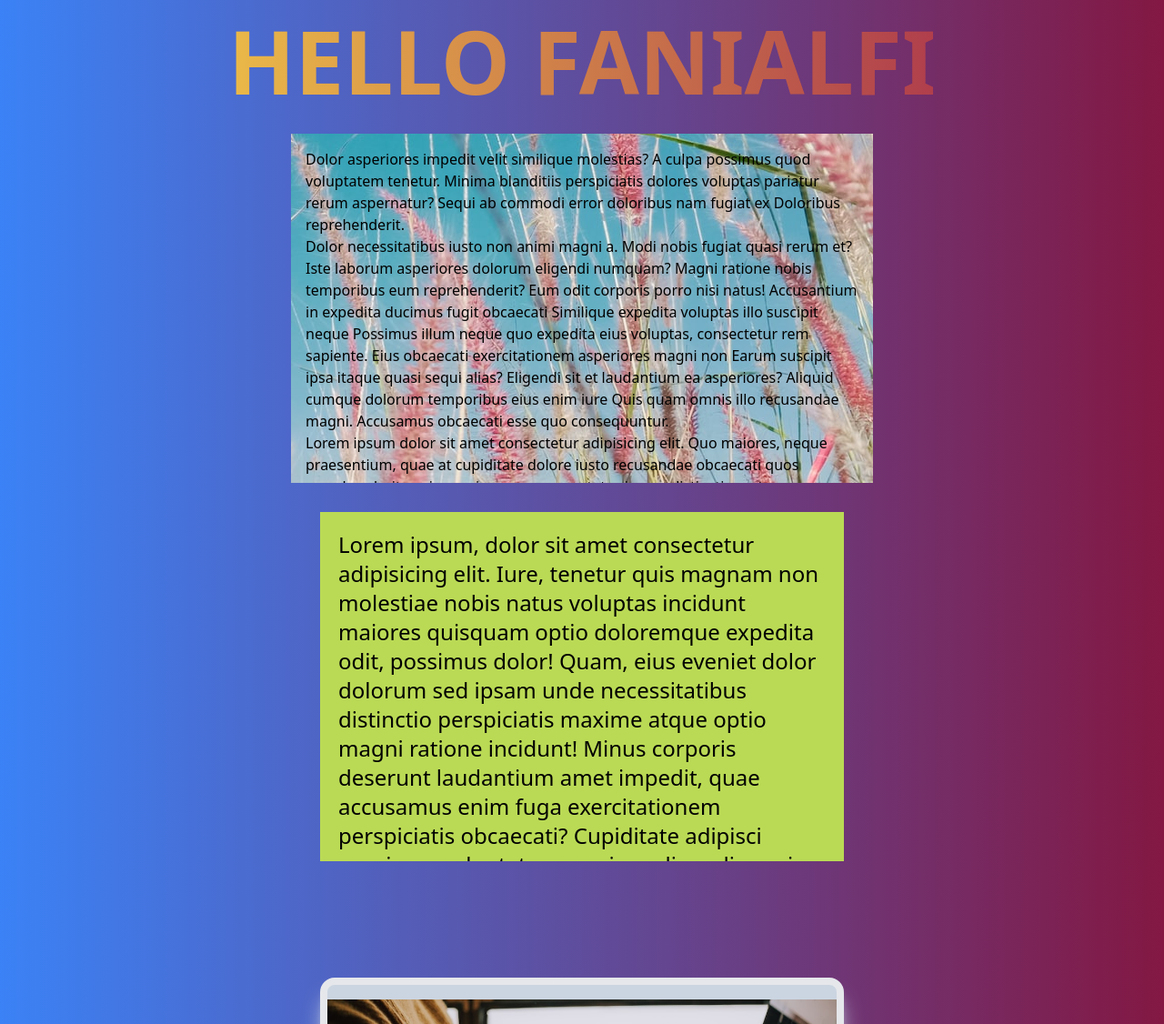
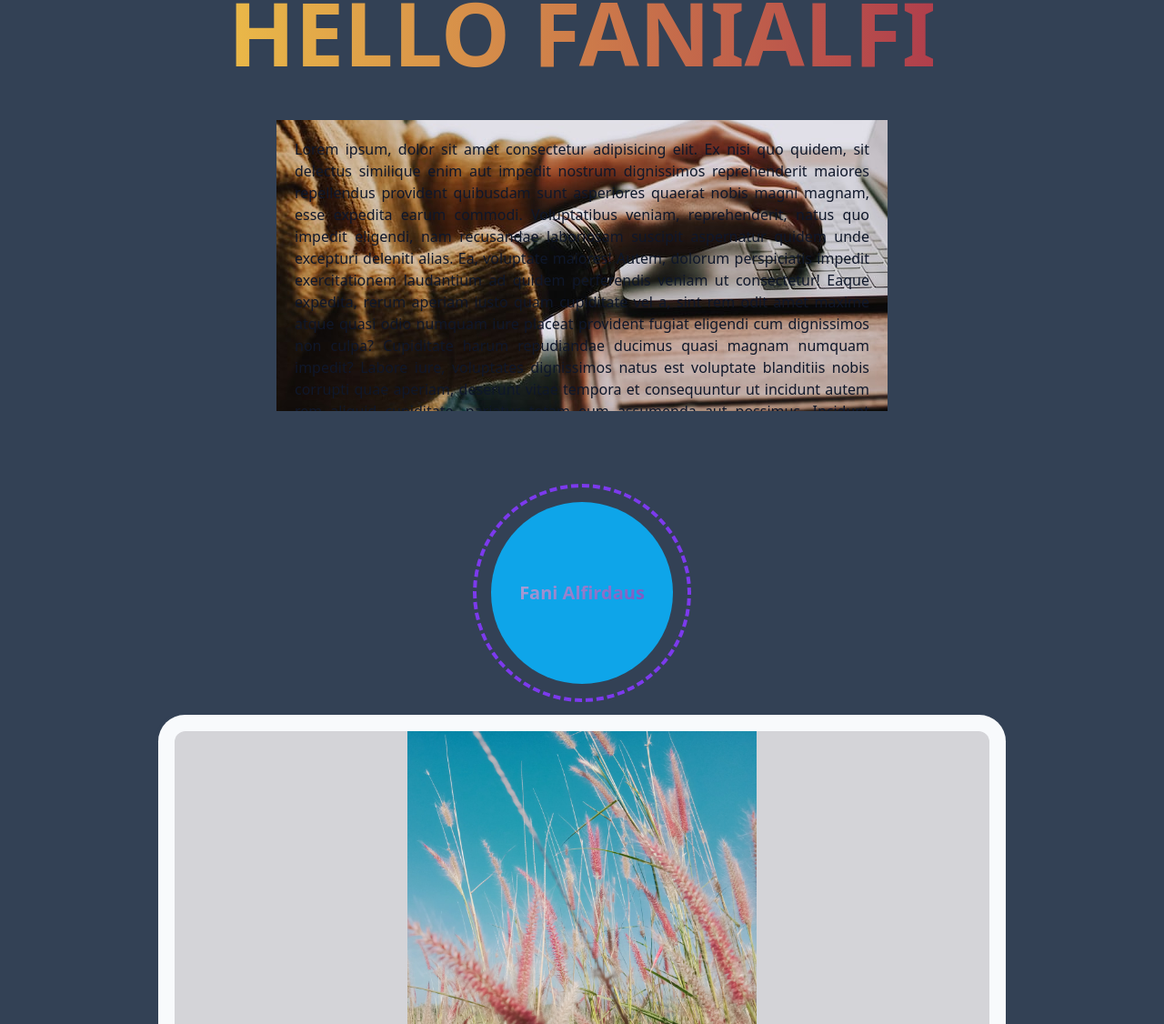
Before and after one commit to fanialfi/belajar-tailwindcss, a website: page public/index.html in a window 1280 px wide. Shown: the part 1674-2800 px from the top of the page at 91% size. Drawn offline with nearby package versions, Linux system fonts and the light colour scheme; a web font is replaced by a local one.

Commit message:
basic utility bagian 2 finally

```diff
--- a/public/index.html
+++ b/public/index.html
@@ -5,38 +5,37 @@
   <title>Belajar TailwindCSS</title>
   <meta charset="UTF-8" />
   <meta name="viewport" content="width=device-width, initial-scale=1" />
-  <link rel="preconnect" href="https://fonts.googleapis.com" />
+  <!-- <link rel="preconnect" href="https://fonts.googleapis.com" />
   <link rel="preconnect" href="https://fonts.gstatic.com" crossorigin />
   <link href="https://fonts.googleapis.com/css2?family=Oswald:wght@400;500&family=Zeyada&display=swap"
     rel="stylesheet" />
-  <link href="https://fonts.googleapis.com/css2?family=Babylonica&display=swap" rel="stylesheet" />
+  <link href="https://fonts.googleapis.com/css2?family=Babylonica&display=swap" rel="stylesheet" /> -->
   <link href="./src/main.css" rel="stylesheet" />
 </head>
 
-<body class="bg-gradient-to-r from-blue-500 to-pink-900">
+<body class="bg-slate-700">
   <h1
-    class="my-8 mx-auto p-4 text-center min-w-min font-oswald font-medium text-6xl underline decoration-double decoration-slate-800 decoration-4 underline-offset-8 uppercase text-[#CF00FF]">
-    Mari Belajar TailwindCSS
-  </h1>
+    class="my-8 mx-auto p-4 text-center min-w-min font-medium text-6xl underline decoration-double decoration-slate-800 decoration-4 underline-offset-8 uppercase text-[#CF00FF]">
+    Mari Belajar TailwindCSS</h1>
   <section class="w-5/6 mb-2 mx-auto h-1/6 bg-yellow-600">
     <h1 class="my-8 mx-10 p-4 text-center">Spacing & Sizing</h1>
     <div class="m-5 mr-5 px-4 py-5 w-32 text-center">Margin</div>
     <div class="m-4 p-4 pr-0 w-1/2 text-center mx-auto">Padding</div>
   </section>
   <section class="h-3/4 w-full p-4 bg-neutral-500">
-    <h1 class="max-w-3xl p-8 m-4 text-center mx-auto font-oswald text-5xl font-normal">
+    <h1 class="max-w-3xl p-8 m-4 text-center mx-auto text-5xl font-normal">
       Typography
     </h1>
     <h2
       class="mb-3 max-w-3xl p-3 font-sans text-2xl font-light overline decoration-[#CF00FF] decoration-double decoration-1">
       Mari Belajar TailwindCSS
     </h2>
-    <p class="mb-3 font-babylonica text-2xl font-semibold -mt-4 px-4">
+    <p class="mb-3 text-2xl font-semibold -mt-4 px-4">
       dibuat Oleh
       <a class="font-serif font-extralight underline" href="https://instagram.com/fanialfi_"
         target="_blank">fanialfi</a>
     </p>
-    <p class="mb-3 text-red-600 font-zeyada p-3 font-medium text-2xl tracking-wider leading-tight text-justify">
+    <p class="mb-3 text-red-600 p-3 font-medium text-2xl tracking-wider leading-tight text-justify">
       Lorem, ipsum dolor sit amet consectetur adipisicing elit. Obcaecati
       animi labore aliquam veritatis eligendi accusamus. Facere nesciunt qui,
       magni ullam voluptatem laboriosam minima neque incidunt ex reprehenderit
@@ -47,7 +46,7 @@
       commodi vero voluptatem corporis. Corporis quam quos aliquid, tempora
       omnis autem ut veniam itaque!
     </p>
-    <p class="mb-3 text-green-700 font-zeyada p-3 font-medium text-2xl tracking-wider leading-tight">
+    <p class="mb-3 text-green-700 p-3 font-medium text-2xl tracking-wider leading-tight">
       Lorem ipsum dolor sit amet consectetur adipisicing elit. Perspiciatis
       soluta laudantium commodi, ea illo doloribus omnis dolore animi facilis.
       Cupiditate earum iste unde impedit, quod nesciunt porro omnis ipsam
@@ -56,7 +55,7 @@
       ratione recusandae aperiam delectus possimus praesentium voluptatum
       odit, error amet. Accusantium, expedita molestiae.
     </p>
-    <p class="mb-3 text-violet-800 font-zeyada p-3 font-medium text-2xl tracking-wider leading-tight">
+    <p class="mb-3 text-violet-800 p-3 font-medium text-2xl tracking-wider leading-tight">
       Lorem, ipsum dolor sit amet consectetur adipisicing elit. Sapiente
       doloribus eius, culpa, ea, officia mollitia cum laborum dolorum dolor
       odio sit quisquam quo iusto? Error exercitationem distinctio deleniti et
@@ -68,66 +67,44 @@
     class="uppercase text-center text-8xl font-black text-transparent bg-clip-text bg-gradient-to-r from-yellow-300 to-pink-800">
     Hello Fanialfi
   </h1>
-  <section class="w-1/2 h-96 mx-auto mt-8 p-4 overflow-y-auto bg-fixed bg-center"
-    style="background-image: url(./src/img/image.jpeg)">
-    <p>
-      Dolor asperiores impedit velit similique molestias? A culpa possimus
-      quod voluptatem tenetur. Minima blanditiis perspiciatis dolores voluptas
-      pariatur rerum aspernatur? Sequi ab commodi error doloribus nam fugiat
-      ex Doloribus reprehenderit.
-    </p>
-    <p>
-      Dolor necessitatibus iusto non animi magni a. Modi nobis fugiat quasi
-      rerum et? Iste laborum asperiores dolorum eligendi numquam? Magni
-      ratione nobis temporibus eum reprehenderit? Eum odit corporis porro nisi
-      natus! Accusantium in expedita ducimus fugit obcaecati Similique
-      expedita voluptas illo suscipit neque Possimus illum neque quo expedita
-      eius voluptas, consectetur rem sapiente. Eius obcaecati exercitationem
-      asperiores magni non Earum suscipit ipsa itaque quasi sequi alias?
-      Eligendi sit et laudantium ea asperiores? Aliquid cumque dolorum
-      temporibus eius enim iure Quis quam omnis illo recusandae magni.
-      Accusamus obcaecati esse quo consequuntur.
-    </p>
-    <p>
-      Lorem ipsum dolor sit amet consectetur adipisicing elit. Quo maiores,
-      neque praesentium, quae at cupiditate dolore iusto recusandae obcaecati
-      quos reprehenderit veniam enim nemo consectetur ipsum distinctio, natus
-      aspernatur! Velit illum placeat doloremque, provident unde repellat
-      autem voluptatem, corporis, quas aperiam blanditiis numquam consequatur
-      esse sint necessitatibus dolorem animi dignissimos soluta nam voluptates
-      consequuntur quaerat illo! Obcaecati temporibus possimus error magni,
-      adipisci alias amet veniam ipsam beatae libero molestias inventore
-      debitis dolor fuga quasi vero modi tempore voluptate ea assumenda,
-      maiores saepe minus? Tempore iusto provident eius voluptatum impedit
-      delectus!
-    </p>
-  </section>
   <!-- Basic Utility Bagian 2 awal -->
-  <div class="max-w-xl h-96 overflow-auto hover:bg-local bg-fixed bg-[#BADA55] mx-auto mt-8">
-    <p class="p-5 text-2xl bg-inherit">Lorem ipsum, dolor sit amet consectetur adipisicing elit. Iure, tenetur quis
-      magnam non
-      molestiae nobis natus
-      voluptas incidunt maiores quisquam optio doloremque expedita odit, possimus dolor! Quam, eius eveniet dolor
-      dolorum sed ipsam unde necessitatibus distinctio perspiciatis maxime atque optio magni ratione incidunt! Minus
-      corporis deserunt laudantium amet impedit, quae accusamus enim fuga exercitationem perspiciatis obcaecati?
-      Cupiditate adipisci possimus voluptatem maxime eligendi omnis animi. Voluptas facere consectetur dolor vel
-      distinctio delectus, nulla molestiae. Sed dolorem rerum et velit adipisci dicta tempore esse, numquam distinctio
-      reiciendis ratione modi fuga aut accusantium possimus repudiandae odio similique quaerat. Aspernatur, nihil eius
-      neque amet est odit placeat ipsam ut architecto tempora iste? Laudantium corporis doloremque quas id sapiente
-      error harum ducimus perspiciatis, obcaecati numquam molestias, aspernatur aut maiores quos voluptatibus eos
-      quaerat, eum quia architecto nobis fuga velit! Laudantium totam animi, dolor nobis minima aliquid, veniam fuga
-      cupiditate facilis adipisci, dicta ipsam repellat quam aliquam distinctio ex fugit libero! Incidunt alias placeat
-      ducimus nam deleniti iure quidem unde blanditiis laboriosam, tempore, odio velit sequi consequuntur vero ullam,
-      eveniet adipisci sed soluta! Officia nihil excepturi eius quidem, rem pariatur cum maxime! Ducimus vero itaque
-      aspernatur praesentium alias, sint beatae qui, earum quibusdam inventore sunt voluptas.</p>
+  <div class="max-w-2xl h-80 bg-slate-300 mx-auto mt-12 overflow-auto text-slate-900 bg-fixed bg-center"
+    style="background-image: url('./src/img/laptop.jpg');">
+    <p class="p-5 text-justify">Lorem ipsum, dolor sit amet consectetur adipisicing elit. Ex nisi quo quidem, sit
+      delectus similique
+      enim aut
+      impedit nostrum dignissimos reprehenderit maiores repellendus provident quibusdam sunt asperiores quaerat nobis
+      magni magnam, esse expedita earum commodi. Voluptatibus veniam, reprehenderit, natus quo impedit eligendi, nam
+      recusandae laboriosam suscipit aspernatur quidem unde excepturi deleniti alias. Ea, voluptate maiores! Autem,
+      dolorum perspiciatis impedit exercitationem laudantium ad quidem perferendis veniam ut consectetur! Eaque
+      expedita, rerum aperiam iusto quam cupiditate vel a, sint rem odit amet maxime atque quasi odio numquam iure
+      placeat provident fugiat eligendi cum dignissimos non culpa? Cupiditate harum repudiandae ducimus quasi magnam
+      numquam impedit? Labore iure, voluptates dignissimos natus est voluptate blanditiis nobis corrupti quae aperiam,
+      deserunt vitae tempora et consequuntur ut incidunt autem rem aliquid cupiditate, pariatur totam eum assumenda aut
+      possimus. Incidunt accusamus reprehenderit, dolores, error autem, nobis magnam est esse possimus eius maiores quia
+      veritatis quo corrupti voluptatibus voluptatem nam! Quisquam alias necessitatibus, animi ipsa sed nobis facilis
+      velit. Reprehenderit, vel debitis. Iusto deleniti voluptatem quis rem aperiam ex, fugiat amet quia veritatis ullam
+      doloribus, ab minima adipisci, error perferendis voluptatum totam suscipit at asperiores pariatur cum? Illum
+      quidem praesentium laudantium consequatur. Libero velit obcaecati dolorum, sit eos molestias.</p>
   </div>
   <div
-    class="mt-32 max-w-xl mx-auto h-96 overflow-hidden bg-slate-300 bg-contain bg-no-repeat bg-center rounded-2xl border-8 shadow-xl shadow-slate-300 flex"
-    style="background-image: url('./src/img/laptop.jpg');">
-    <div class="w-[200px] h-[200px] backdrop-blur-sm bg-white/30 m-auto"></div>
-    <!-- <div class="w-full h-full bg-blue-300 mix-blend-darken"></div> -->
+    class="w-60 h-60 mx-auto bg-sky-500 border-4 border-violet-600 border-dashed mt-20 p-4 bg-clip-content rounded-full">
+    <h1
+      class="text-center leading-[200px] text-xl font-black text-transparent bg-gradient-to-br from-slate-300 to-violet-800 bg-clip-text">
+      Fani Alfirdaus</h1>
   </div>
-  <div class="mb-96"></div>
+  <div
+    class="max-w-4xl h-96 bg-zinc-300 m-4 mt-8 mx-auto bg-contain bg-no-repeat bg-center rounded-xl ring ring-slate-700 ring-offset-[18px] ring-offset-slate-50"
+    style="background-image: url('./src/img/image.jpeg');">
+  </div>
+  <!-- <div class="w-80 h-80 bg-gradient-to-r to-violet-900"></div> -->
+  <div class="w-52 h-52 bg-[#CF00FF] mx-auto mt-20 rounded-md shadow-xl shadow-violet-700"></div>
+  <div class="w-96 h-96 mt-8 bg-sky-600 bg-cover mx-auto flex rounded-lg"
+    style="background-image: url('./src/img/image.jpeg');">
+    <div class="w-48 h-48 bg-white/30 m-auto rounded-full backdrop-blur-sm">
+    </div>
+  </div>
+  <div class="mb-80"></div>
   <!-- Basic Utility Bagian 2 akhir -->
 </body>
 
```
Also changed, not shown: README.md, public/src/main.css.
